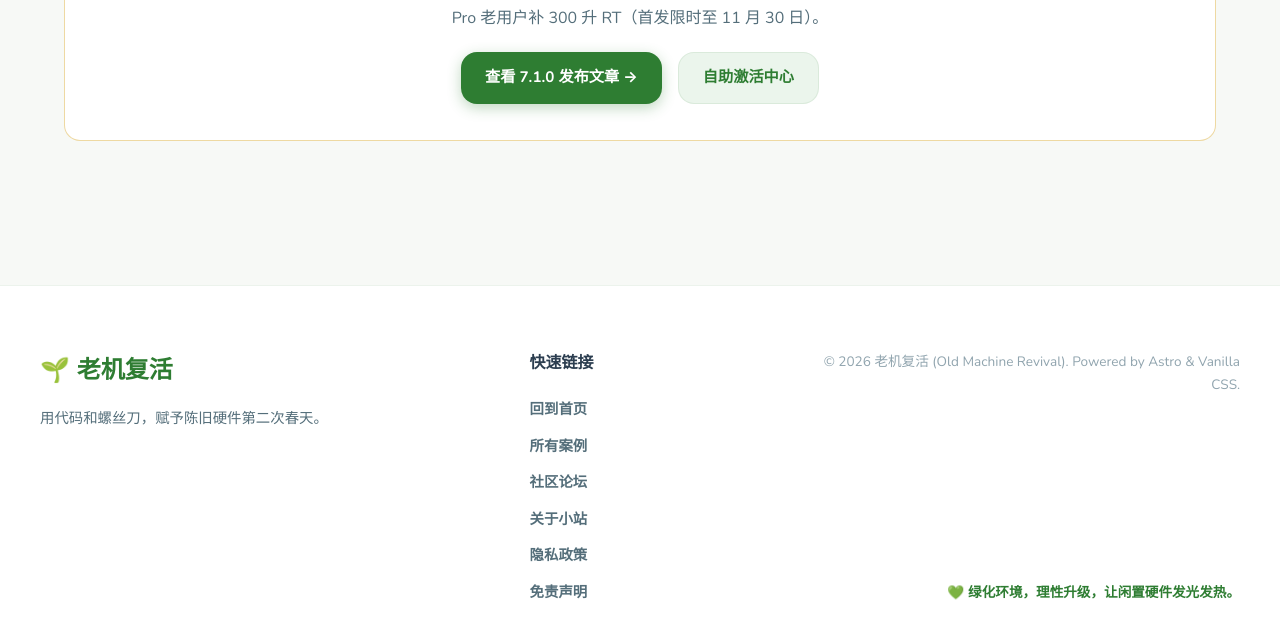
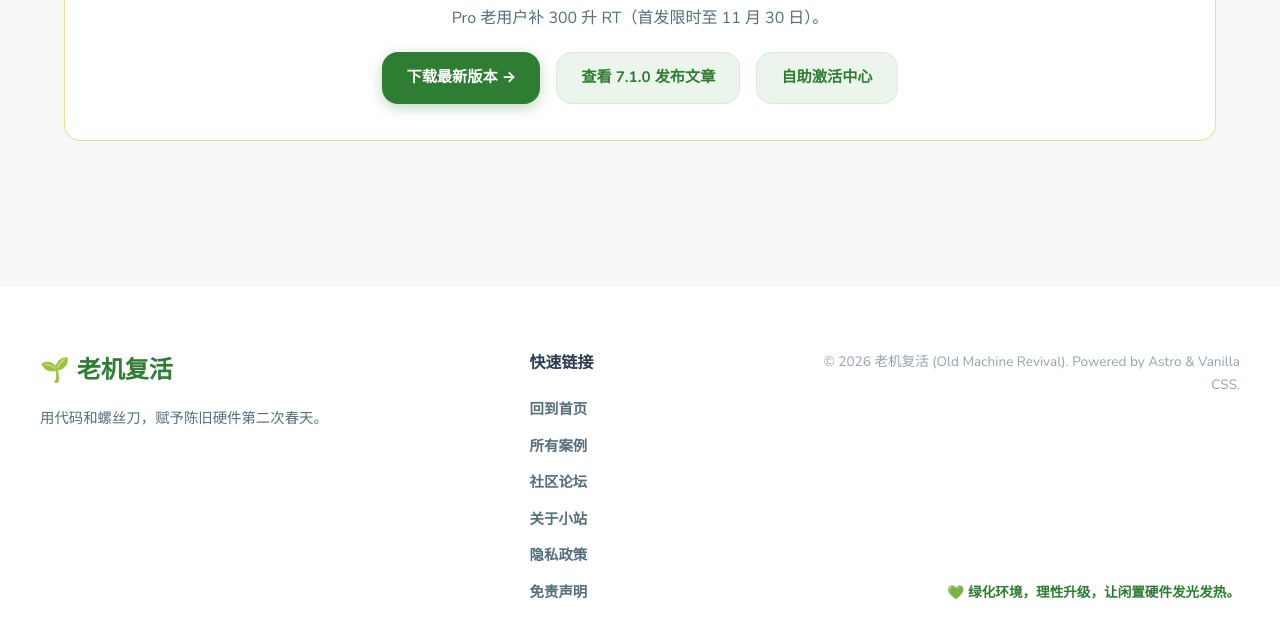
Before and after one commit to cqtvro/old-machine-revival, an Astro site: page /qms-features in a window 1280 px wide. Shown: the part 2192-2830 px from the top of the page. Built offline with nearby package versions, Linux system fonts and the light colour scheme; Astro itself is replaced by a stand-in of ours.

Commit message:
Features page CTA: add download-latest button (github.com/cqtvro/qms-download/releases/latest)

```diff
--- a/src/pages/qms-features.astro
+++ b/src/pages/qms-features.astro
@@ -167,7 +167,8 @@ import Layout from '../layouts/Layout.astro';
                 <p class="qms-cta-pricing"><strong>Pro ¥299 / 永久</strong><span class="qms-cta-sep">·</span><strong>RT ¥599 / 永久</strong><span class="qms-cta-sep">·</span>免费试用 3 天</p>
                 <p class="qms-cta-note">Pro 老用户补 300 升 RT（首发限时至 11 月 30 日）。</p>
                 <div class="hero-buttons qms-cta-buttons">
-                    <a href="/blog/qms-v7-1-0-launch" class="btn btn-primary">查看 7.1.0 发布文章 &rarr;</a>
+                    <a href="https://github.com/cqtvro/qms-download/releases/latest" class="btn btn-primary" target="_blank" rel="noopener">下载最新版本 &rarr;</a>
+                    <a href="/blog/qms-v7-1-0-launch" class="btn btn-secondary">查看 7.1.0 发布文章</a>
                     <a href="https://wx.284868.xyz/qms-auth/" class="btn btn-secondary" target="_blank" rel="noopener">自助激活中心</a>
                 </div>
             </div>
```
